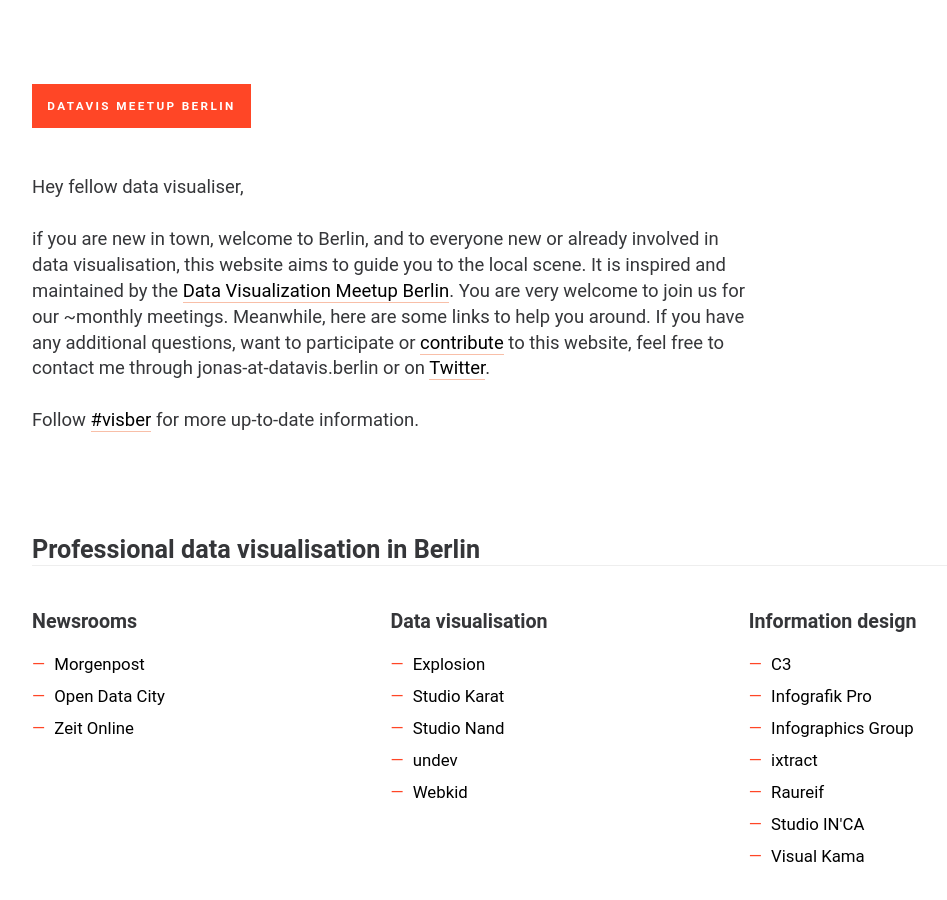
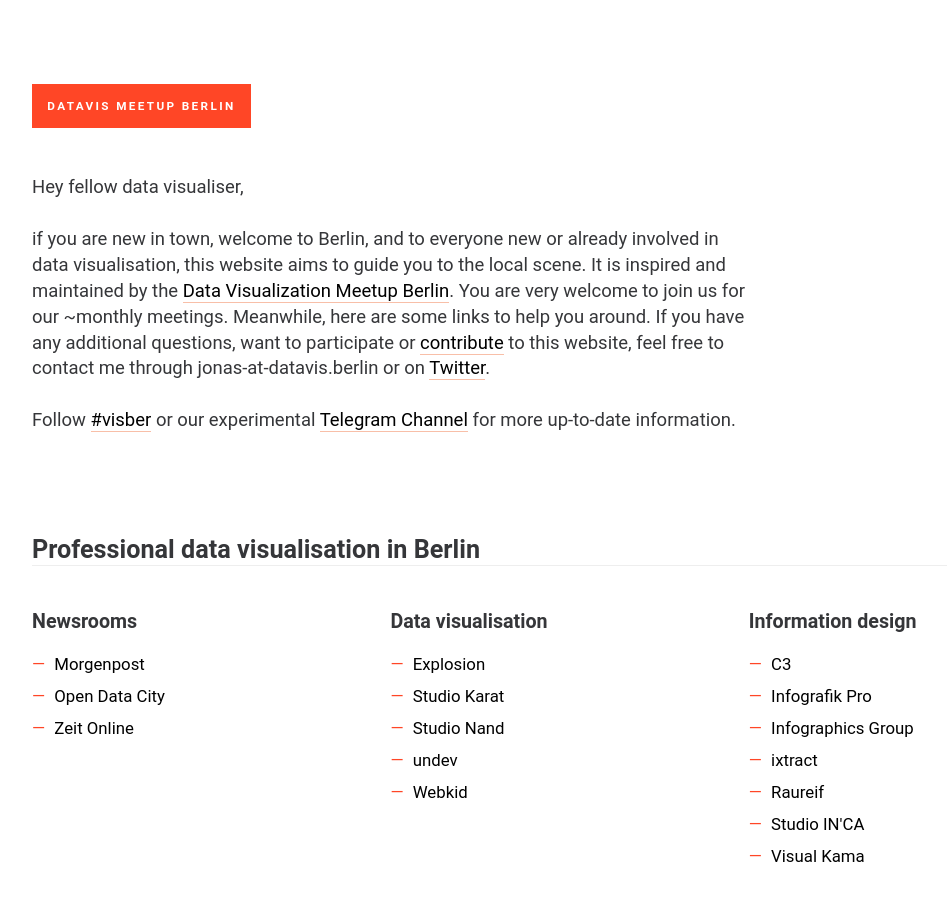
Before and after one commit to Data-Visualization-Berlin/datavis.berlin, a Jekyll site: the page built from index.html, in a window 1280 px wide and 900 px high. Shown: the whole window, without its empty margins (48-995 px from the left). Built offline with Jekyll 4.4.1, drawn with Linux system fonts in a browser that asks for light colours.

Commit message:
Telegram Channel added

```diff
--- a/_includes/header.html
+++ b/_includes/header.html
@@ -5,6 +5,6 @@
 
         if you are new in town, welcome to Berlin, and to everyone new or already involved in data visualisation, this website aims to guide you to the local scene. It is inspired and maintained by the <a href="https://www.meetup.com/de-DE/Data-Visualization-Berlin/">Data Visualization Meetup Berlin</a>. You are very welcome to join us for our ~monthly meetings. Meanwhile, here are some links to help you around. If you have any additional questions, want to participate or <a href="https://github.com/Data-Visualization-Berlin/Datavis-Berlin-Website">contribute</a> to this website, feel free to contact me through jonas-at-datavis.berlin or on <a href="https://twitter.com/zeto" rel="author">Twitter</a>.<br /><br />
 
-        Follow <a href="https://twitter.com/hashtag/visber">#visber</a> for more up-to-date information.
+        Follow <a href="https://twitter.com/hashtag/visber">#visber</a> or our experimental <a href="http://t.me/visber">Telegram Channel</a> for more up-to-date information.
       </p>
     </header>
```
